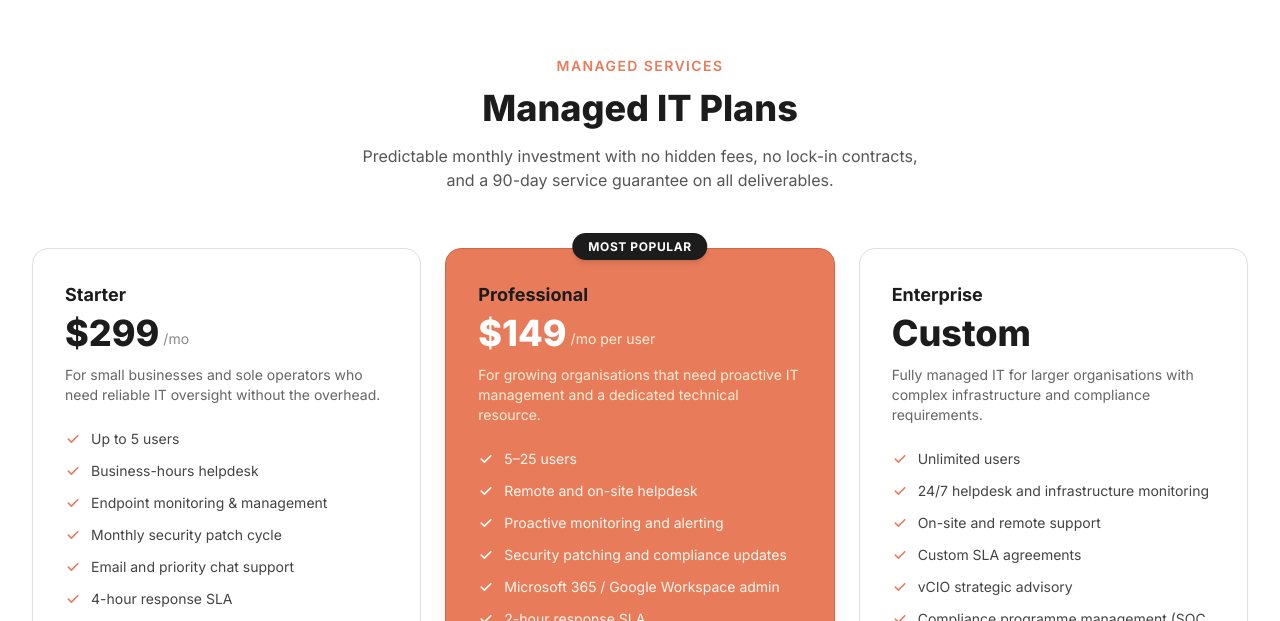
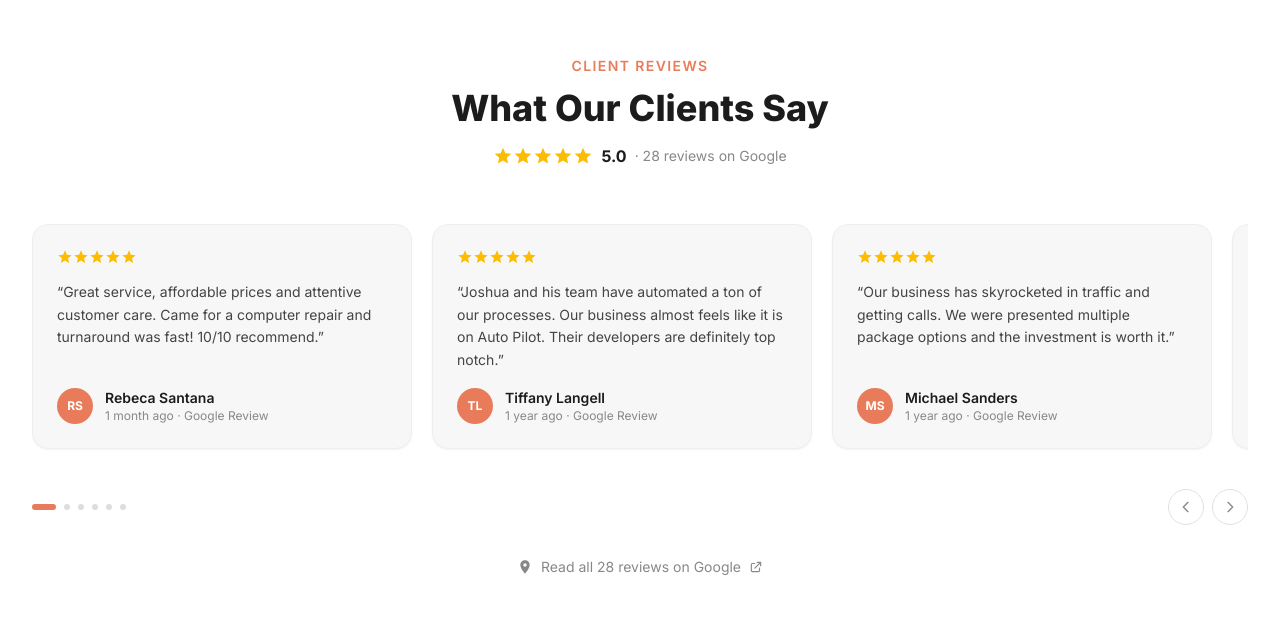
Before and after one commit to rnrpcrepairdev003/eagletekvisions-testapp, a Next.js app: page / in a window 1280 px wide. Shown: the part 5039-5660 px from the top of the page. Built offline with nearby package versions, Linux system fonts and the light colour scheme.

Commit message:
Added Reviews section

```diff
--- a/app/contact/page.tsx
+++ b/app/contact/page.tsx
@@ -8,6 +8,7 @@ const contactMethods = [
   { iconName: 'phone', title: 'Phone', detail: '(760) 469-9070', sub: 'Mon–Sat 9AM–6PM', href: 'tel:+17604699070' },
   { iconName: 'mail', title: 'Email', detail: 'support@eagletekvisions.com', sub: 'We reply within 2 business hours', href: 'mailto:support@eagletekvisions.com' },
   { iconName: 'chat', title: 'Remote Support', detail: 'Same-day sessions available', sub: 'Book online and connect in minutes', href: null },
+  { iconName: 'briefcase', title: 'Office', detail: '77530 Enfield Ln Bldg H3', sub: 'Palm Desert, CA 92211', href: null },
 ]
 
 const services = [
--- a/app/layout.tsx
+++ b/app/layout.tsx
@@ -43,7 +43,7 @@ export const metadata: Metadata = {
 
 const organizationSchema = {
   '@context': 'https://schema.org',
-  '@type': 'LocalBusiness',
+  '@type': 'ProfessionalService',
   '@id': 'https://eagletekvisions.com/#organization',
   name: 'Eagletek Visions',
   url: 'https://eagletekvisions.com',
@@ -55,8 +55,10 @@ const organizationSchema = {
   priceRange: '$$',
   address: {
     '@type': 'PostalAddress',
+    streetAddress: '77530 Enfield Ln Bldg H3',
     addressLocality: 'Palm Desert',
     addressRegion: 'CA',
+    postalCode: '92211',
     addressCountry: 'US',
   },
   geo: {
--- a/app/page.tsx
+++ b/app/page.tsx
@@ -1,6 +1,7 @@
 import type { Metadata } from 'next'
 import Link from 'next/link'
 import Icon from '@/components/Icon'
+import ReviewsCarousel from '@/components/ReviewsCarousel'
 
 export const metadata: Metadata = {
   title: 'Managed IT Services & AI Consulting | Palm Desert, CA',
@@ -454,6 +455,26 @@ export default function HomePage() {
         </div>
       </section>
 
+      {/* ── REVIEWS ──────────────────────────────────── */}
+      <section className="py-24 bg-white border-y border-[#eeeeee] overflow-hidden">
+        <div className="max-w-7xl mx-auto px-4 sm:px-6 lg:px-8">
+          <div className="text-center mb-14">
+            <p className="text-[#e87c5a] text-sm font-semibold uppercase tracking-widest mb-3">Client Reviews</p>
+            <h2 className="text-3xl sm:text-4xl font-extrabold text-[#1c1c1c]">What Our Clients Say</h2>
+            <div className="flex items-center justify-center gap-2 mt-4">
+              <div className="flex">
+                {[...Array(5)].map((_, i) => (
+                  <svg key={i} className="w-5 h-5 text-[#FBBC04]" fill="currentColor" viewBox="0 0 24 24"><path d="M12 17.27L18.18 21l-1.64-7.03L22 9.24l-7.19-.61L12 2 9.19 8.63 2 9.24l5.46 4.73L5.82 21z"/></svg>
+                ))}
+              </div>
+              <span className="text-[#1c1c1c] font-bold">5.0</span>
+              <span className="text-[#888888] text-sm">· 28 reviews on Google</span>
+            </div>
+          </div>
+          <ReviewsCarousel />
+        </div>
+      </section>
+
       {/* ── PRICING ──────────────────────────────────── */}
       <section id="pricing" className="py-24 bg-white border-y border-[#eeeeee]">
         <div className="max-w-7xl mx-auto px-4 sm:px-6 lg:px-8">
@@ -544,7 +565,7 @@ export default function HomePage() {
                     <path strokeLinecap="round" strokeLinejoin="round" d="M17.657 16.657L13.414 20.9a1.998 1.998 0 01-2.827 0l-4.244-4.243a8 8 0 1111.314 0z" />
                     <path strokeLinecap="round" strokeLinejoin="round" d="M15 11a3 3 0 11-6 0 3 3 0 016 0z" />
                   </svg>
-                  <span>Palm Desert, CA — Coachella Valley</span>
+                  <span>77530 Enfield Ln Bldg H3, Palm Desert, CA 92211</span>
                 </div>
                 <div className="flex items-start gap-3">
                   <svg className="w-4 h-4 text-[#e87c5a] mt-0.5 shrink-0" fill="none" viewBox="0 0 24 24" stroke="currentColor" strokeWidth={2}>
--- a/components/Footer.tsx
+++ b/components/Footer.tsx
@@ -55,7 +55,7 @@ export default function Footer() {
                 </a>
               </p>
               <p>
-                <span className="text-[#d0d0d0] font-medium">Hours:</span> Mon–Sat 9AM–6PM
+                <span className="text-[#d0d0d0] font-medium">Address:</span> 77530 Enfield Ln Bldg H3, Palm Desert, CA 92211
               </p>
             </div>
           </div>
--- /dev/null
+++ b/components/ReviewsCarousel.tsx
@@ -0,0 +1,113 @@
+'use client'
+
+import { useRef, useState } from 'react'
+
+const reviews = [
+  { name: 'Rebeca Santana', time: '1 month ago', text: 'Great service, affordable prices and attentive customer care. Came for a computer repair and turnaround was fast! 10/10 recommend.' },
+  { name: 'Tiffany Langell', time: '1 year ago', text: 'Joshua and his team have automated a ton of our processes. Our business almost feels like it is on Auto Pilot. Their developers are definitely top notch.' },
+  { name: 'Michael Sanders', time: '1 year ago', text: 'Our business has skyrocketed in traffic and getting calls. We were presented multiple package options and the investment is worth it.' },
+  { name: 'William Jenkins', time: '1 year ago', text: 'We needed to find an expert in SEO and Google Ads. These guys are your go-to for all online marketing needs. Happy with the results.' },
+  { name: 'Ray Taras', time: '1 year ago', text: 'Amazing online marketing company. If you need any type of digital marketing advice they are your go-to team. We are seeing results fast.' },
+  { name: 'Carol Davis', time: '3 years ago', text: 'Richard and his team helped put us up to date on Instagram and Facebook marketing. We ended up redoing our website and running Google Adwords campaigns.' },
+]
+
+const Stars = ({ size = 4 }: { size?: number }) => (
+  <div className="flex">
+    {[...Array(5)].map((_, i) => (
+      <svg key={i} className={`w-${size} h-${size} text-[#FBBC04]`} fill="currentColor" viewBox="0 0 24 24">
+        <path d="M12 17.27L18.18 21l-1.64-7.03L22 9.24l-7.19-.61L12 2 9.19 8.63 2 9.24l5.46 4.73L5.82 21z" />
+      </svg>
+    ))}
+  </div>
+)
+
+export default function ReviewsCarousel() {
+  const scrollRef = useRef<HTMLDivElement>(null)
+  const [active, setActive] = useState(0)
+
+  const scroll = (dir: 'prev' | 'next') => {
+    const el = scrollRef.current
+    if (!el) return
+    const cardWidth = el.firstElementChild?.clientWidth ?? 320
+    const gap = 20
+    el.scrollBy({ left: dir === 'next' ? cardWidth + gap : -(cardWidth + gap), behavior: 'smooth' })
+  }
+
+  const onScroll = () => {
+    const el = scrollRef.current
+    if (!el) return
+    const cardWidth = (el.firstElementChild?.clientWidth ?? 320) + 20
+    setActive(Math.round(el.scrollLeft / cardWidth))
+  }
+
+  return (
+    <div>
+      {/* Carousel track */}
+      <div
+        ref={scrollRef}
+        onScroll={onScroll}
+        className="flex gap-5 overflow-x-auto snap-x snap-mandatory pb-4 scrollbar-hide"
+        style={{ scrollbarWidth: 'none', msOverflowStyle: 'none' }}
+      >
+        {reviews.map((review) => (
+          <div
+            key={review.name}
+            className="snap-start shrink-0 w-[85vw] sm:w-[360px] lg:w-[380px] bg-[#f7f7f7] border border-[#eeeeee] rounded-2xl p-6 shadow-sm flex flex-col gap-4"
+          >
+            <Stars />
+            <p className="text-[#444444] text-sm leading-relaxed flex-1">&ldquo;{review.text}&rdquo;</p>
+            <div className="flex items-center gap-3">
+              <div className="w-9 h-9 rounded-full bg-[#e87c5a] flex items-center justify-center text-white text-xs font-bold shrink-0">
+                {review.name.split(' ').map(n => n[0]).join('')}
+              </div>
+              <div>
+                <p className="text-[#1c1c1c] text-sm font-semibold">{review.name}</p>
+                <p className="text-[#888888] text-xs">{review.time} · Google Review</p>
+              </div>
+            </div>
+          </div>
+        ))}
+      </div>
+
+      {/* Controls */}
+      <div className="flex items-center justify-between mt-6">
+        <div className="flex gap-2">
+          {reviews.map((_, i) => (
+            <div key={i} className={`h-1.5 rounded-full transition-all duration-300 ${i === active ? 'w-6 bg-[#e87c5a]' : 'w-1.5 bg-[#dddddd]'}`} />
+          ))}
+        </div>
+        <div className="flex gap-2">
+          <button
+            onClick={() => scroll('prev')}
+            className="w-9 h-9 rounded-full border border-[#e0e0e0] hover:border-[#e87c5a] hover:text-[#e87c5a] flex items-center justify-center transition-colors text-[#888888]"
+            aria-label="Previous review"
+          >
+            <svg className="w-4 h-4" fill="none" stroke="currentColor" strokeWidth={2} viewBox="0 0 24 24"><path strokeLinecap="round" strokeLinejoin="round" d="M15 19l-7-7 7-7" /></svg>
+          </button>
+          <button
+            onClick={() => scroll('next')}
+            className="w-9 h-9 rounded-full border border-[#e0e0e0] hover:border-[#e87c5a] hover:text-[#e87c5a] flex items-center justify-center transition-colors text-[#888888]"
+            aria-label="Next review"
+          >
+            <svg className="w-4 h-4" fill="none" stroke="currentColor" strokeWidth={2} viewBox="0 0 24 24"><path strokeLinecap="round" strokeLinejoin="round" d="M9 5l7 7-7 7" /></svg>
+          </button>
+        </div>
+      </div>
+
+      <div className="mt-8 text-center">
+        <a
+          href="https://www.google.com/maps/search/Eagletek+Visions+Palm+Desert"
+          target="_blank"
+          rel="noopener noreferrer"
+          className="inline-flex items-center gap-2 text-sm text-[#888888] hover:text-[#e87c5a] transition-colors"
+        >
+          <svg className="w-4 h-4" viewBox="0 0 24 24" fill="currentColor">
+            <path d="M12 2C8.13 2 5 5.13 5 9c0 5.25 7 13 7 13s7-7.75 7-13c0-3.87-3.13-7-7-7zm0 9.5c-1.38 0-2.5-1.12-2.5-2.5s1.12-2.5 2.5-2.5 2.5 1.12 2.5 2.5-1.12 2.5-2.5 2.5z"/>
+          </svg>
+          Read all 28 reviews on Google
+          <svg className="w-3.5 h-3.5" fill="none" stroke="currentColor" strokeWidth={2} viewBox="0 0 24 24"><path strokeLinecap="round" strokeLinejoin="round" d="M10 6H6a2 2 0 00-2 2v10a2 2 0 002 2h10a2 2 0 002-2v-4M14 4h6m0 0v6m0-6L10 14" /></svg>
+        </a>
+      </div>
+    </div>
+  )
+}
```
